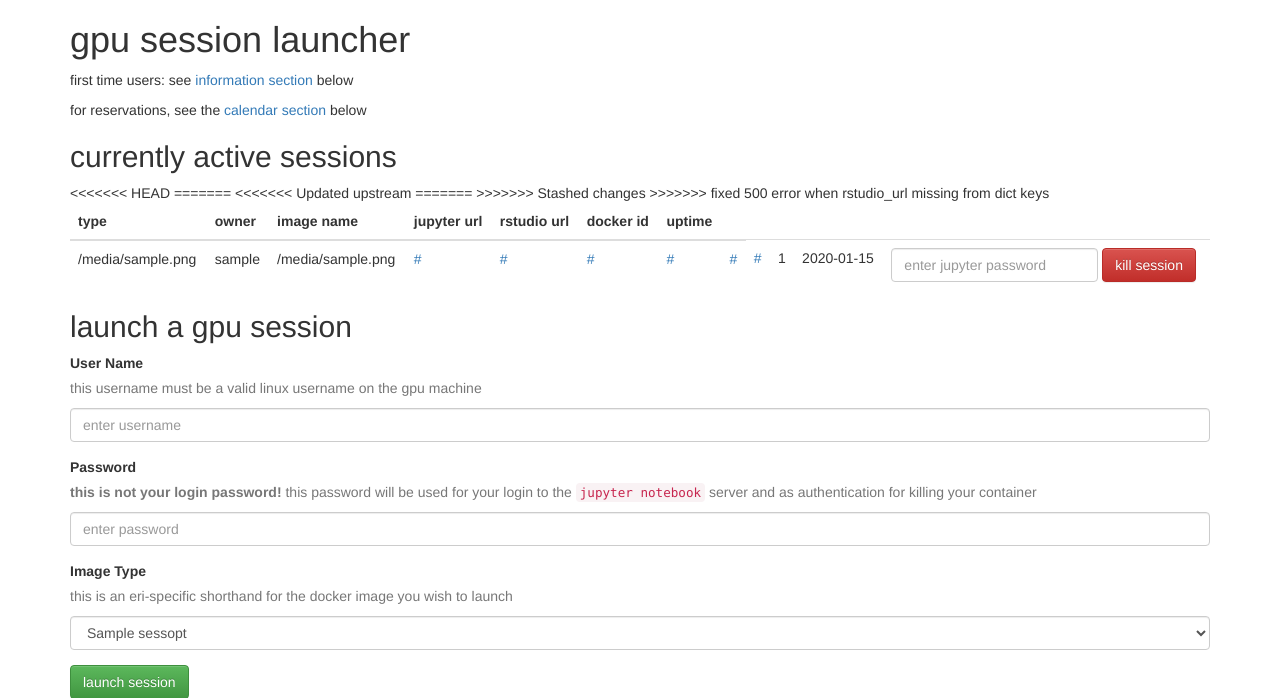
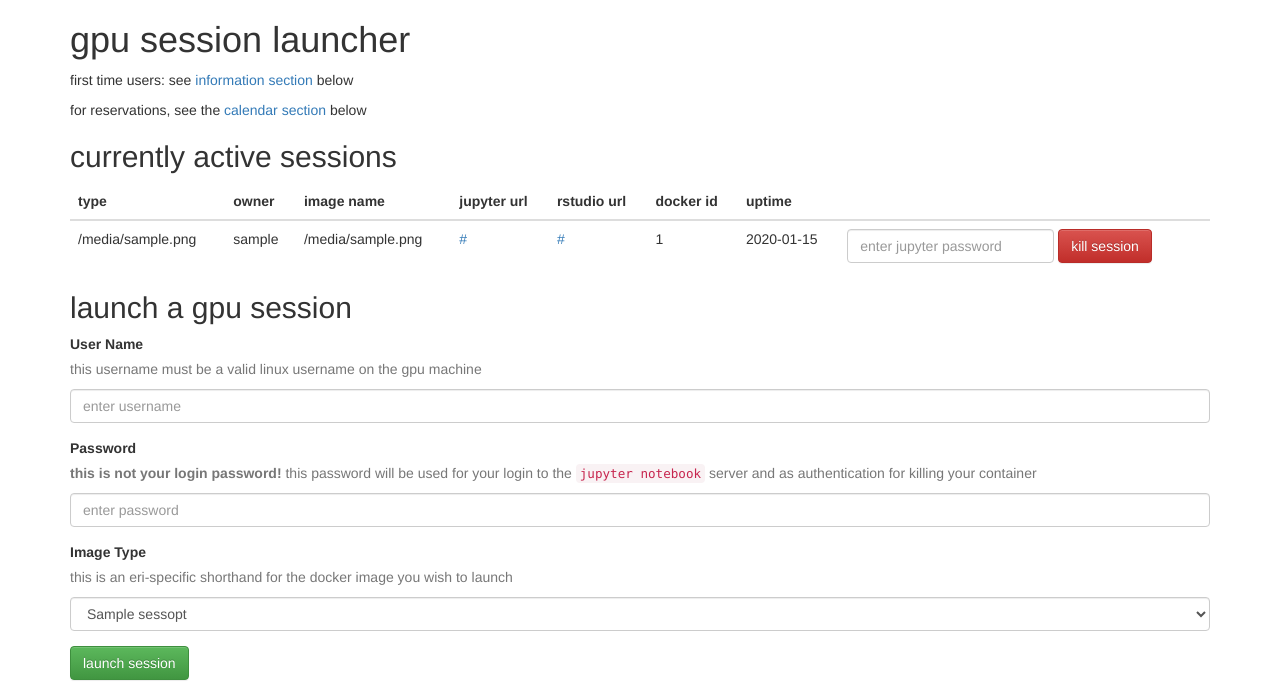
Before and after one commit to ElderResearch/gpu_launch_app, a Flask app: template templates/index.html in a window 1280 px wide. Shown: the top 698 px of the page. Run offline with Flask 2, Linux system fonts and the light colour scheme; the template is opened without the code that fills it: most values are stand-ins (such as "Sample title", 1, 10 or a date in 2020); some libraries are stand-ins or nearby versions.

Commit message:
fixed 500 error when rstudio_url key not in dict

```diff
--- a/templates/index.html
+++ b/templates/index.html
@@ -25,18 +25,8 @@
                     <td>{{ x.imagetype }}</td>
                     <td>{{ x.username }}</td>
                     <td>{{ x.image }}</td>
-<<<<<<< HEAD
-                    <td><a href="{{ x.jupyter_url }}">{{ x.jupyter_url[:14] + x.jupyter_url[36:]}}</a></td>
-                    <td><a href="{{ x.rstudio_url }}">{{ x.rstudio_url[:14] + x.rstudio_url[36:]}}</a></td>
-=======
-<<<<<<< Updated upstream
-                    <td><a href="{{ x.jupyter_url }}">{{ x.jupyter_url }}</a></td>
-                    <td><a href="{{ x.rstudio_url }}">{{ x.rstudio_url }}</a></td>
-=======
                     <td><a href="{{ x.jupyter_url }}">{{ x.jupyter_url[:14] + x.jupyter_url[36:]}}</a></td>
                     <td><a href="{{ x.rstudio_url }}">{{ x.get('rstudio_url','')[:14] + x.get('rstudio_url','')[36:] }}</a></td>
->>>>>>> Stashed changes
->>>>>>> fixed 500 error when rstudio_url missing from dict keys
                     <td>{{ x.id[:10] }}</td>
                     <td>{{ x.uptime }}</td>
                     <td>
```
